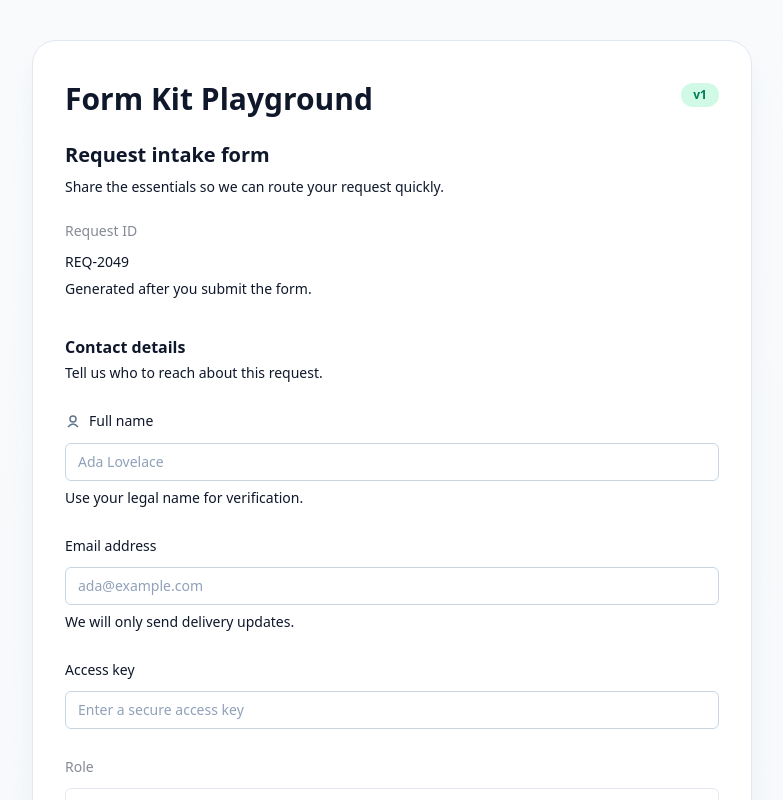
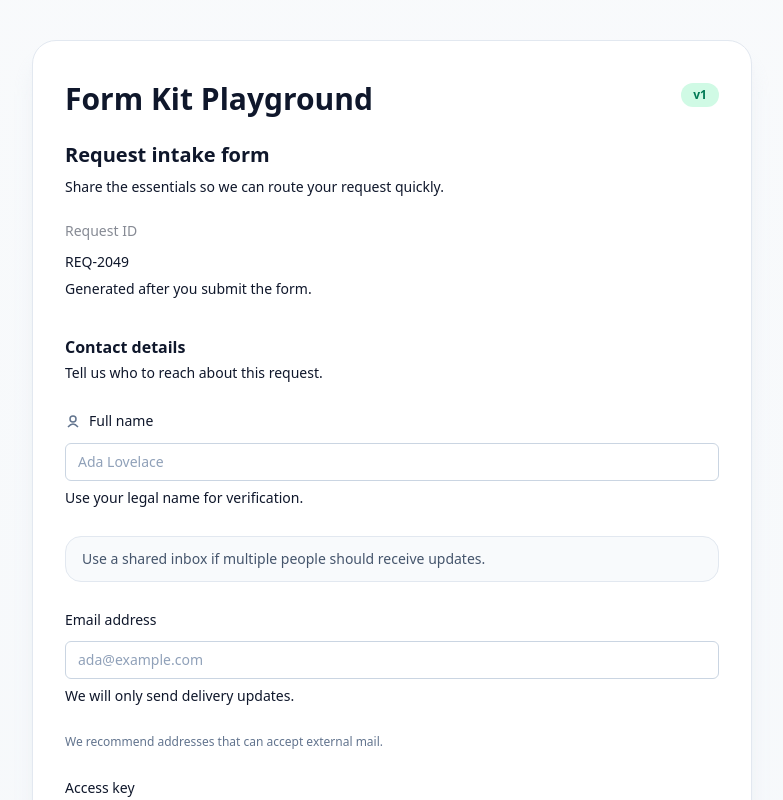
Before and after one commit to lfalcaolopes/form-kit, a React (Vite) app: page / in a window 1280 px wide. Shown: the top 800 px of the page, without its empty margins (248-1031 px from the left). Built offline with nearby package versions, Linux system fonts and the light colour scheme.

Commit message:
feat: add field before/after components

```diff
--- a/formKit/forms/SchemaForm.tsx
+++ b/formKit/forms/SchemaForm.tsx
@@ -358,7 +358,9 @@ export function SchemaForm<TSchema extends FormSchema>({
                     descriptionClassName={field.descriptionBeforeClassName}
                   />
                 )}
+                {field.componentBefore}
                 {fieldElement}
+                {field.componentAfter}
               </Fragment>
             )
           })}
--- a/formKit/schema/formTypes.ts
+++ b/formKit/schema/formTypes.ts
@@ -29,6 +29,8 @@ type BaseFieldConfig<TValue> = {
   titleBeforeClassName?: string
   descriptionBefore?: string
   descriptionBeforeClassName?: string
+  componentBefore?: ReactNode
+  componentAfter?: ReactNode
   helpText?: ReactNode
   icon?: ReactNode
   readOnly?: boolean
--- a/src/App.tsx
+++ b/src/App.tsx
@@ -66,6 +66,11 @@ const demoSchema = defineFormSchema({
     field: FieldType.Input,
     type: 'email',
     placeholder: 'ada@example.com',
+    componentBefore: (
+      <div className="rounded-2xl border border-slate-200 bg-slate-50 px-4 py-3 text-sm text-slate-600">
+        Use a shared inbox if multiple people should receive updates.
+      </div>
+    ),
     helpText: 'We will only send delivery updates.',
     rules: {
       required: 'Email is required',
@@ -74,6 +79,11 @@ const demoSchema = defineFormSchema({
         message: 'Enter a valid email address',
       },
     },
+    componentAfter: (
+      <div className="text-xs text-slate-500">
+        We recommend addresses that can accept external mail.
+      </div>
+    ),
   },
   accessKey: {
     name: 'accessKey',
```
Also changed, not shown: 1 other file (tests, documents, lock files or other folders).
